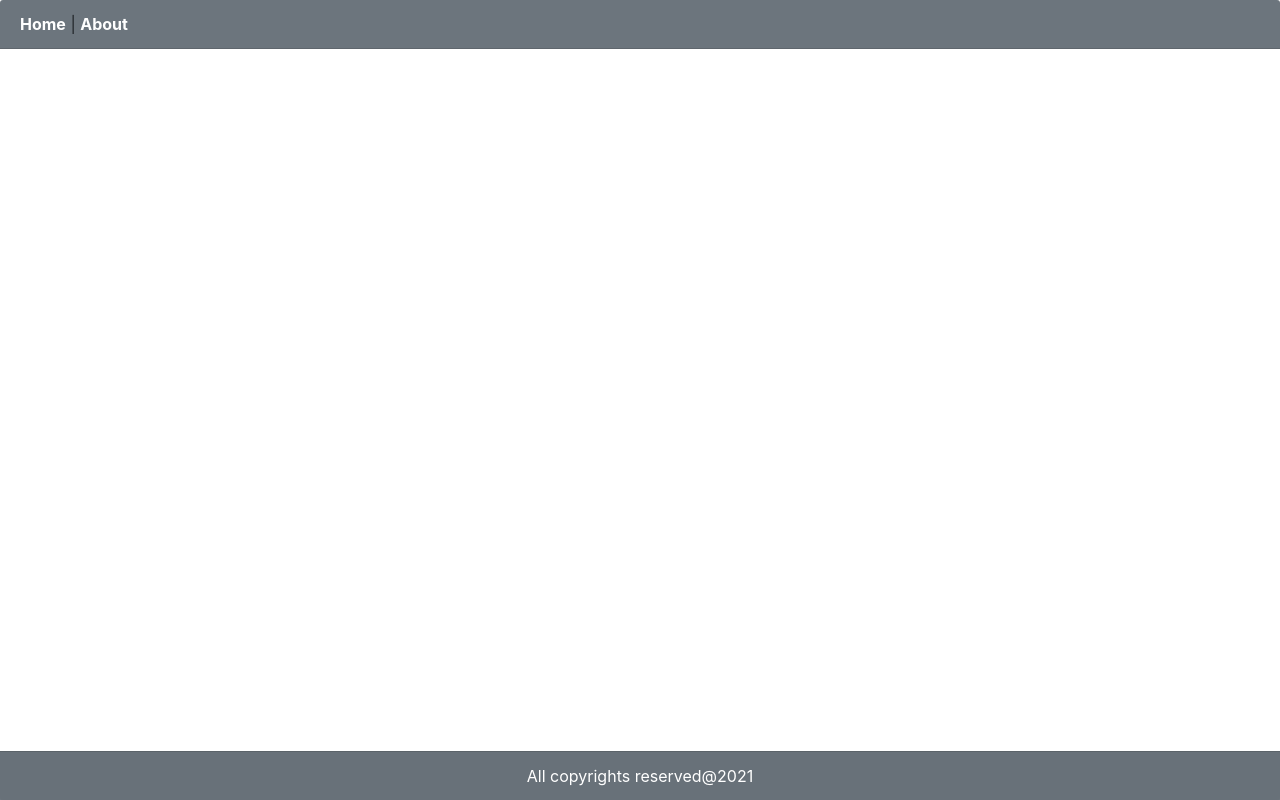
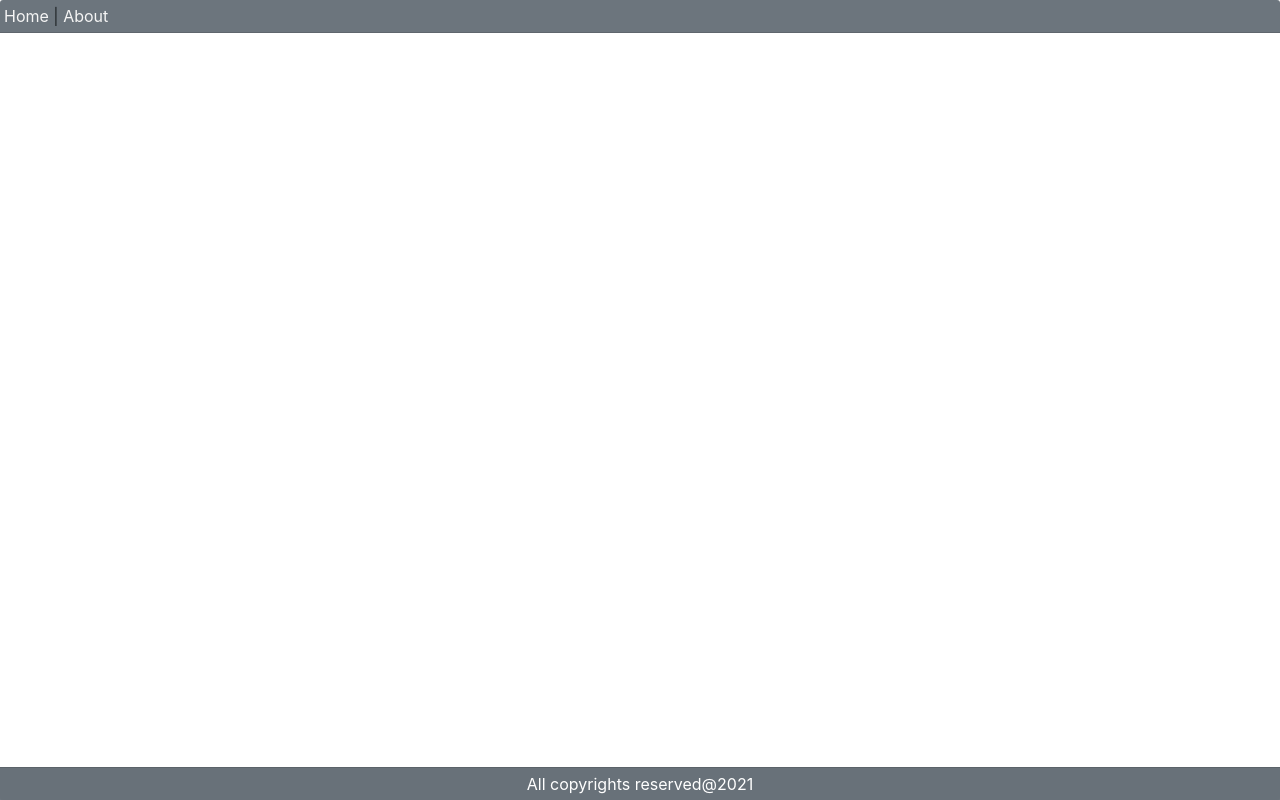
Before and after one commit to Abnow4444/Math-Trick, an Angular app in the folder number-game/: page / in a window 1280 px wide. Built offline with nearby package versions, Linux system fonts and the light colour scheme.

Commit message:
Added styles for header and footer

```diff
--- a/number-game/src/app/footer/footer.component.html
+++ b/number-game/src/app/footer/footer.component.html
@@ -1,5 +1,5 @@
 <div class="fixed-bottom bg-secondary">
-    <div class="card-footer text-white text-center">
+    <div class="card-footer text-white text-center p-1">
         All copyrights reserved@2021
     </div>
 </div>
--- a/number-game/src/app/header/header.component.css
+++ b/number-game/src/app/header/header.component.css
@@ -0,0 +1,11 @@
+a{
+    color: whitesmoke;
+}
+
+a:hover{
+    color: limegreen
+}
+
+a:active{
+    color: limegreen;
+}
--- a/number-game/src/app/header/header.component.html
+++ b/number-game/src/app/header/header.component.html
@@ -1,8 +1,8 @@
 <div class="fixed-top">
-    <div class="card-header bg-secondary">
+    <div class="card-header bg-secondary p-1">
         <nav>
-            <a href="#" class="text-white font-weight-bold text-decoration-none">Home</a>  |
-            <a href="#" class="text-white font-weight-bold text-decoration-none">About</a>
+            <a href="#" class="font-weight-normal text-decoration-none">Home</a>  |
+            <a href="#" class="font-weight-normal text-decoration-none">About</a>
         </nav>
     </div>
 </div>
```
